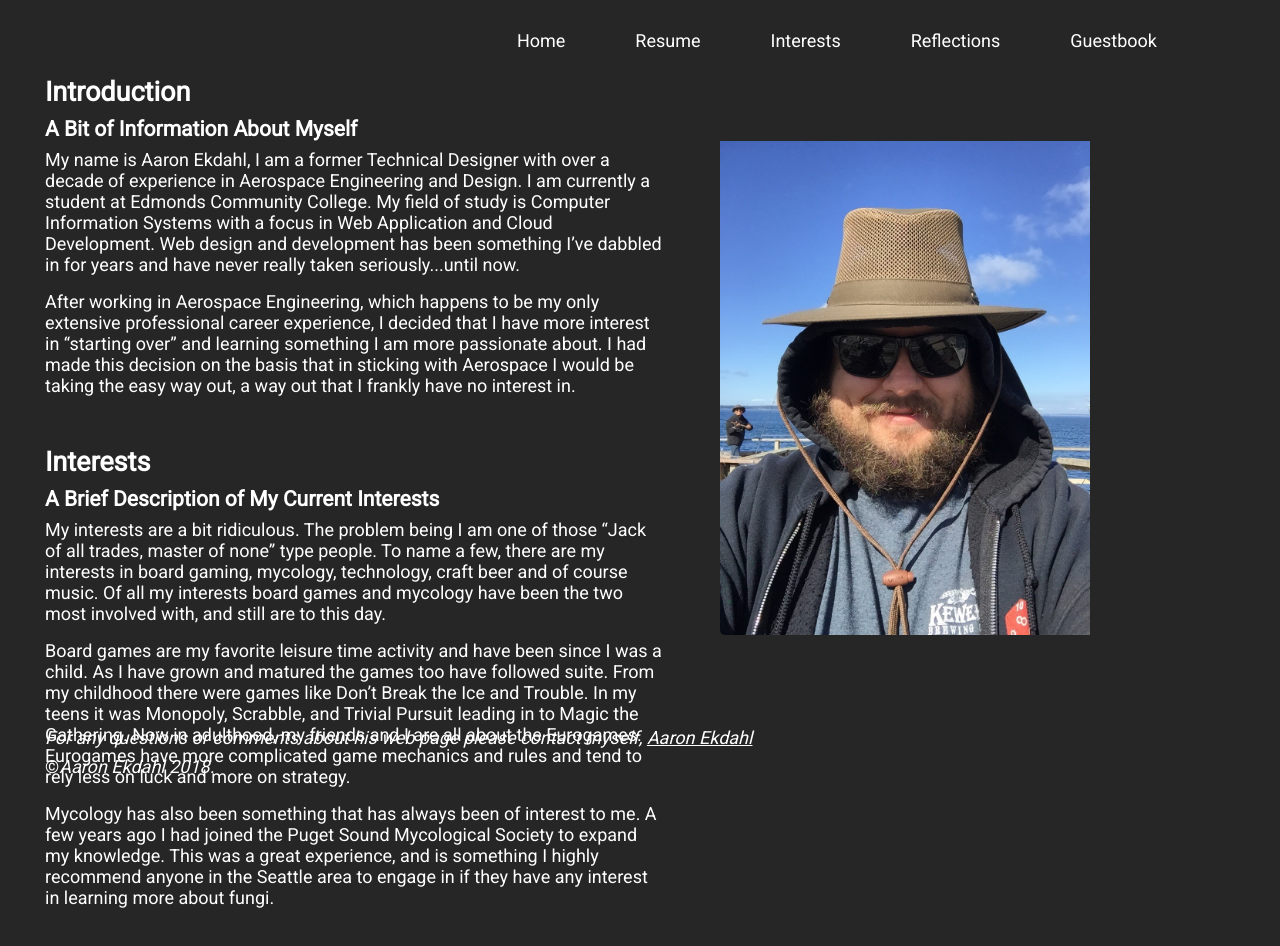
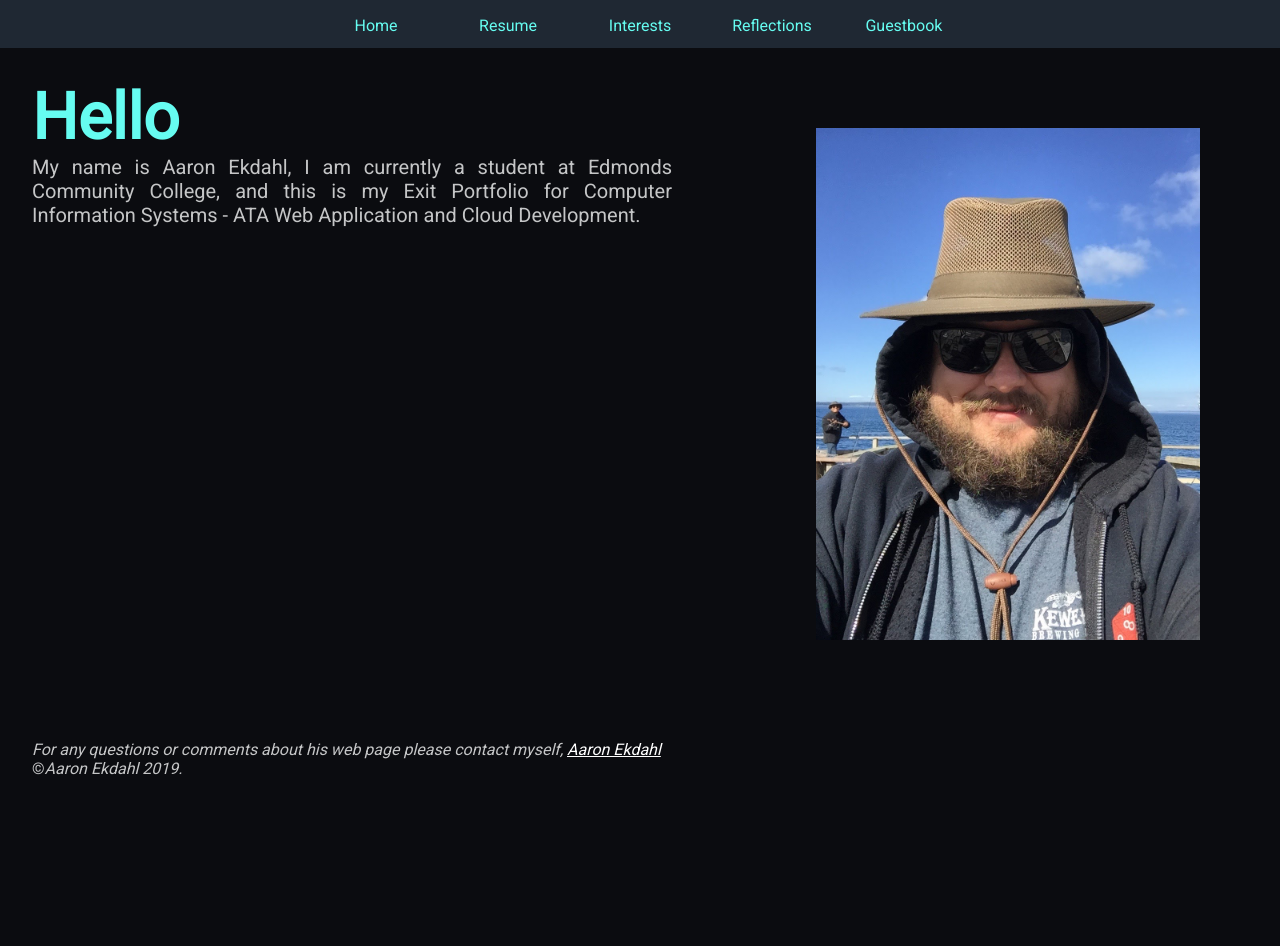
Before and after one commit to aaronekdahl/edcc-exit-portfolio, a plain HTML site: page index.html in a window 1280 px wide. After the commit the page ends 800 px from the top, so only its background shows below. Drawn offline with Linux system fonts and the light colour scheme.

Commit message:
updating site style and format

```diff
--- a/index.html
+++ b/index.html
@@ -3,64 +3,46 @@
   <head>
     <meta charset="utf-8"/>
     <meta name="description" content="CIS241 Final Project">
-    <meta name="keywords" content="CIS,Computer Information Systems, Aerospace Engineering, HTML, CSS, SQL, Database Design, Design">
+    <meta name="keywords" content="CIS,Computer Information Systems, HTML, CSS, SQL, Database Design, Design, Web Development">
     <meta name="author" content="Aaron Ekdahl">
     <meta name="robots" content="noindex">
     <title>Aaron Ekdahl</title>
     <link href='https://fonts.googleapis.com/css?family=Roboto:400' rel='stylesheet' type='text/css'>
-    <link rel="stylesheet" href="myStyle.css">
+    <link rel="stylesheet" href="style.css">
   </head>
 <body>
+  <div id="page-container">
+    <div id="content-wrap">
     <header>
       <nav>
         <ul id="menu">
+          <li><a href="index.html">Home</a></li>
+          <li><a href="resume.html">Resume</a></li>
+          <li><a href="interests.html">Interests</a></li>
+          <li><a href="reflections.html">Reflections</a></li>
           <li><a href="guestbook.html">Guestbook</a></li>
-        <li><a href="reflections.html">Reflections</a></li>
-        <li><a href="interests.html">Interests</a></li>
-        <li><a href="resume.html">Resume</a></li>
-        <li><a href="index.html">Home</a></li>
         </ul>
       </nav>
     </header>
 
-
     <img class="profile-photo" src="images/me.jpg" alt="Photograph of Aaron Ekdahl" width="30%">
 
-
-  <section>
+    <section id="home-page">
       <header id="introduction">
-      <h1>Introduction</h1>
-        <h3>A Bit of Information About Myself</h3>
-            <p>My name is Aaron Ekdahl, I am a former Technical Designer with over a decade of experience in Aerospace Engineering and Design. I am currently a student at Edmonds Community College. My field of study is Computer Information Systems with a focus in Web Application and Cloud Development. Web design and development has been something I’ve dabbled in for years and have never really taken seriously...until now. </p>
-
-            <p>After working in Aerospace Engineering, which happens to be my only extensive professional career experience, I decided that I have more interest in “starting over” and learning something I am more passionate about. I had made this decision on the basis that in sticking with Aerospace I would be taking the easy way out, a way out that I frankly have no interest in. </p>
+        <h1>Hello</h1>
+              <p>My name is Aaron Ekdahl, I am currently a student at Edmonds Community College, and this is my Exit Portfolio for Computer Information Systems - ATA Web Application and Cloud Development.
+              </p>
+              <p></p>
       </header>
     </section>
-
-<br>
-<br>
-
-  <section>
-    <header id="interests">
-      <h1>Interests</h1>
-        <h3>A Brief Description of My Current Interests</h3>
-            <p>My interests are a bit ridiculous. The problem being I am one of those “Jack of all trades, master of none” type people. To name a few, there are my interests in board gaming, mycology, technology, craft beer and of course music. Of all my interests board games and mycology have been the two most involved with, and still are to this day.</p>
-
-            <p>Board games are my favorite leisure time activity and have been since I was a child. As I have grown and matured the games too have followed suite. From my childhood there were games like Don’t Break the Ice and Trouble. In my teens it was Monopoly, Scrabble, and Trivial Pursuit leading in to Magic the Gathering. Now in adulthood, my friends and I are all about the Eurogames. Eurogames have more complicated game mechanics and rules and tend to rely less on luck and more on strategy.</p>
-
-            <p>Mycology has also been something that has always been of interest to me. A few years ago I had joined the Puget Sound Mycological Society to expand my knowledge. This was a great experience, and is something I highly recommend anyone in the Seattle area to engage in if they have any interest in learning more about fungi.</p>
-    </header>
-  </section>
-
-<br>
-<br>
 
     <footer>
       <address>
         For any questions or comments about his web page please contact myself, <a href="mailto:aaronekdahl@me.com">Aaron Ekdahl</a>
       </address>
-    <p>&copy;<em>Aaron Ekdahl 2018.</em></p>
+      <p>&copy;<em>Aaron Ekdahl 2019.</em></p>
     </footer>
-
+  </div>
+</div>
   </body>
 </html>
--- a/myStyle.css
+++ /dev/null
@@ -1,125 +0,0 @@
-* body {
-    font-family: 'Roboto', sans-serif;
-    font-size: 18px;
-    padding-left: 45px;
-    background-color : #262626;
-
-}
-
-h1 {
-    color : white;
-    padding-bottom: 8px;
-}
-
-h2 {
-    color : white;
-}
-
-h3{
-    color : white;
-}
-
-nav {
-    background-color : #262626;
-
-}
-
-#menu {
-    list-style-type : none;
-    margin : 3px;
-    overflow : hidden;
-    background-color : #262626;
-    padding-top: 5px;
-    padding-right: 85px;
-
-}
-
-#menu li {
-    float : right;
-
-}
-
-#menu li a {
-    display : inline-block;
-    float: left;
-    color : white;
-    text-align : center;
-    padding : 22px 35px;
-    border-radius : 3px;
-    text-decoration : none;
-}
-
-li a:hover {
-    background-color : #4d4d4d;
-    }
-
-ul {
-        list-style-type : none;
-}
-
-p {
-    color : white;
-    width: 50%;
-    align-content: flex-start;
-    padding-top: 8px;
-    padding-bottom: 8px;
-}
-
-a {
-    color : white;
-}
-
-.profile-photo {
-  float: right;
-  padding-right: 190px;
-  padding-top: 65px;
-  border-radius: 5px;
-}
-
-@import url(https://fonts.googleapis.com/css?family=Roboto:100+Sans:300,400);
-* {
-	margin: 0;
-	padding: 0;
-}
-
-html, body {
-	height: 100%;
-}
-
-footer {
-  color: white;
-  font-size: 18px;
-  position: fixed;
-  left: 45px;
-  bottom: 15px;
-  width: 100%;
-}
-
-.p-list {
-  align-content: flex-end;
-  color: white;
-}
-
-table, td, th {
-border:1px solid gray;
-color: white;
-}
-
-td, th {
-padding:15px;
-color: white;
-}
-
-td.center {
-text-align: left;
-color: white;
-}
-
-table.center {
-  margin-top: 100px;
-}
-
-form {
-  color: white;
-  margin-top: 35px;
-}
--- /dev/null
+++ b/style.css
@@ -0,0 +1,163 @@
+/*color scheme index*/
+/*
+background - #0B0C10
+background - #1F2833
+text - #C5C6C7
+headlines and accents - #66FCF1
+borders and shapes - #45A29E
+*/
+
+* body {
+    font-family: 'Roboto', sans-serif;
+    font-size: 16px;
+    background-color: #0B0C10;
+    height: 100%;
+
+}
+
+html {
+  height: 100%;
+}
+
+#page-container {
+  position: relative;
+  min-height: 100vh;
+}
+
+section {
+  padding-left: 2rem;
+  width: 50%;
+  text-align: justify;
+}
+
+h1 {
+    color: #66FCF1;
+    padding-top: 1rem;
+}
+
+h2 {
+    color: #C5C6C7
+}
+
+h3{
+    color: #C5C6C7
+}
+
+section p {
+  color: #C5C6C7;
+  display: inline-block;
+  width: 100%;
+}
+
+#home-page h1 {
+  font-size: 4rem;
+  padding-top: 2rem;
+}
+
+#home-page p {
+  font-size: 1.25rem;
+}
+
+nav {
+    height: 3rem;
+    background-color: #1F2833;
+    width: 100%;
+
+}
+
+nav ul {
+    list-style-type: none;
+    text-align: center;
+    overflow: hidden;
+    background-color: #1F2833;
+    height: 3rem;
+
+}
+
+#menu li {
+  display: inline-block;
+  height: 3rem;
+
+}
+
+#menu li a {
+    display: inline-block;
+    height: 3rem;
+    text-decoration: none;
+    text-align: center;
+    width: 6rem;
+    padding-top: 1rem;
+    padding-bottom: 1rem;
+    padding-left: 1rem;
+    padding-right: 1rem;
+    color: #66FCF1;
+}
+
+li a:hover {
+    background-color: #0B0C10;
+    }
+
+ul {
+        list-style-type : none;
+}
+
+a {
+    color : white;
+}
+
+.profile-photo {
+  float: right;
+  padding-right: 5rem;
+  padding-top: 5rem;
+}
+
+@import url(https://fonts.googleapis.com/css?family=Roboto:100+Sans:300,400);
+* {
+	margin: 0;
+	padding: 0;
+}
+
+#content-wrap {
+  padding-bottom: 2.5rem;
+}
+
+footer {
+  color: #C5C6C7;
+  position: absolute;
+  bottom: 20px;
+  width: 100%;
+  height: 2.5rem;
+}
+
+footer address, footer p {
+  padding-left: 2rem;
+}
+
+.p-list {
+  align-content: flex-end;
+  color: #C5C6C7
+}
+
+table, td, th {
+border:1px solid gray;
+color: #C5C6C7
+}
+
+td, th {
+padding:15px;
+color: #C5C6C7
+}
+
+td.center {
+text-align: left;
+color: #C5C6C7
+}
+
+table.center {
+  margin-top: 100px;
+}
+
+form {
+  color: white;
+  margin-top: 35px;
+}
```
Also changed, not shown: guestbook.html (+5 -5 lines), interests.html (+16 -5 lines), reflections.html (+5 -5 lines), resume.html (+5 -5 lines), 1 other file. Lines whose indentation alone changed are shown as unchanged.
